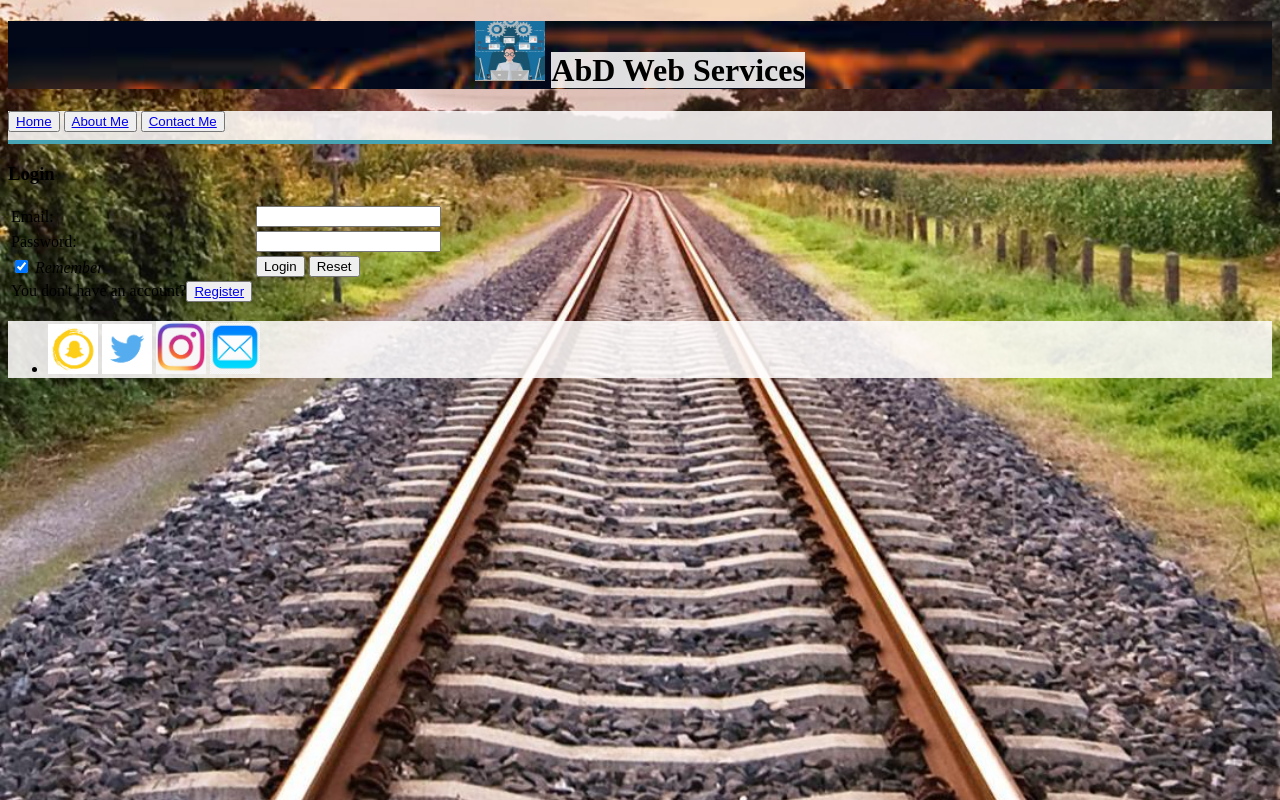
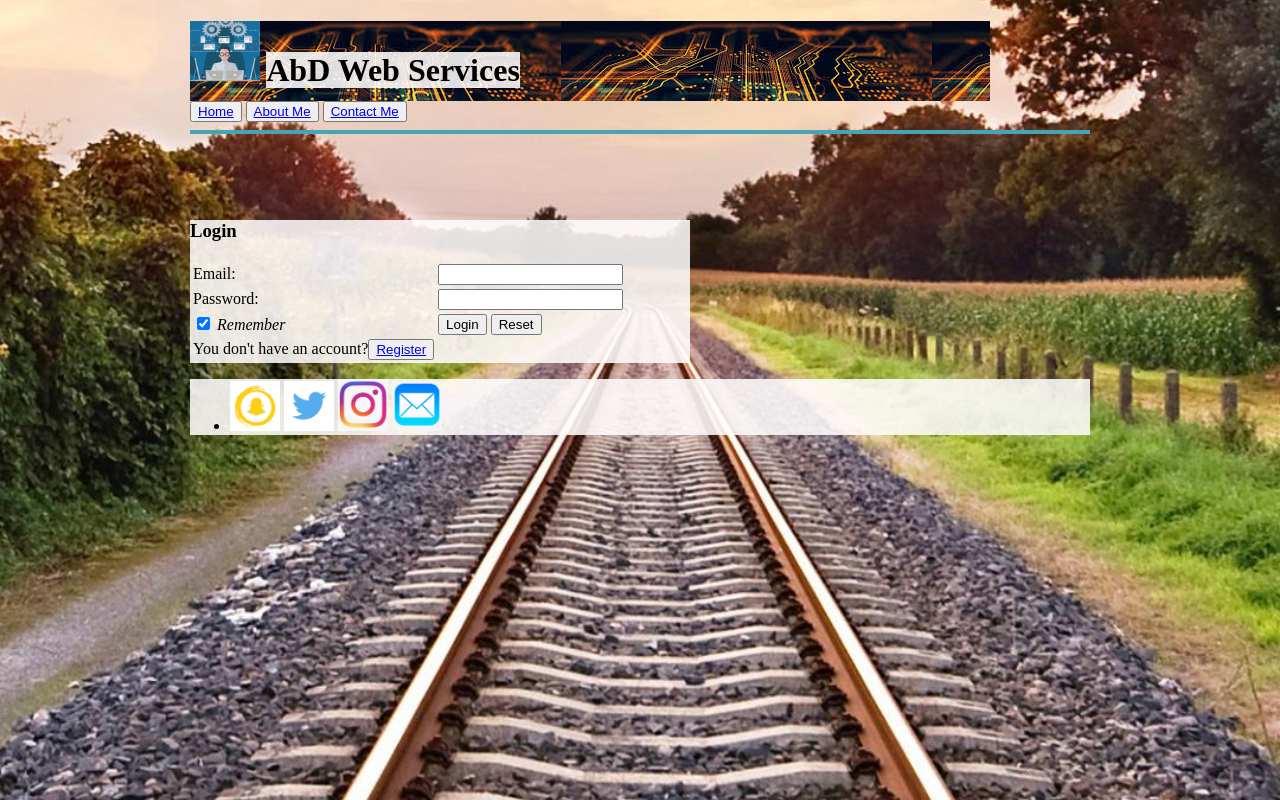
Before and after one commit to coder-ab/1st-web, a plain HTML site: page log.html in a window 1280 px wide. Drawn offline with Linux system fonts and the light colour scheme.

Commit message:
Update log.html

```diff
--- a/log.html
+++ b/log.html
@@ -8,11 +8,66 @@
         <link rel="icon" href="logo.png">
     <link rel="shortcuut" href="logo.png">
     <link rel="apple-touch-icon" href="logo.png">
-       <link rel="stylesheet" href="style.css">
+      <style>
+        .body1 {
+            background-image: url(trin.jpg);
+            background-position: 50% 50%;
+            background-repeat: no-repeat;
+            background-size: cover;
+        }
+        #cont {
+            width: 900px;
+            height: 600px;
+            margin: auto;}
+            header{
+                width: 800px;
+                height: 80px;
+                background-image: url(eng.jpg);
+                color: rgb(76, 0, 255);
+
+                clear: both;
+
+
+            }
+            nav {
+
+                width: 900px;
+                height: 100px;
+               clear: both;
+                text-align: left;
+
+            }
+            main {
+                width: 900px;
+                background: rgba(255, 253, 253, 0.87);
+                color: black;
+
+
+            }
+            main article {
+                width: 900px;
+                height: 150px;
+                color:black;
+                text-align: center;
+
+            }
+            section {
+                width: 500px;
+                height: fit-content;
+                background: rgba(255, 253, 253, 0.87);
+
+            }
+            footer {
+                clear: both;
+                width: 900px;
+                height: fit-content;
+                background: rgba(255, 253, 253, 0.87);
+                color: black;
+            }
             </style>
     </head>
 
-    <body id="body">
+    <body class="body1">
 
 
         <div id="cont">
```
